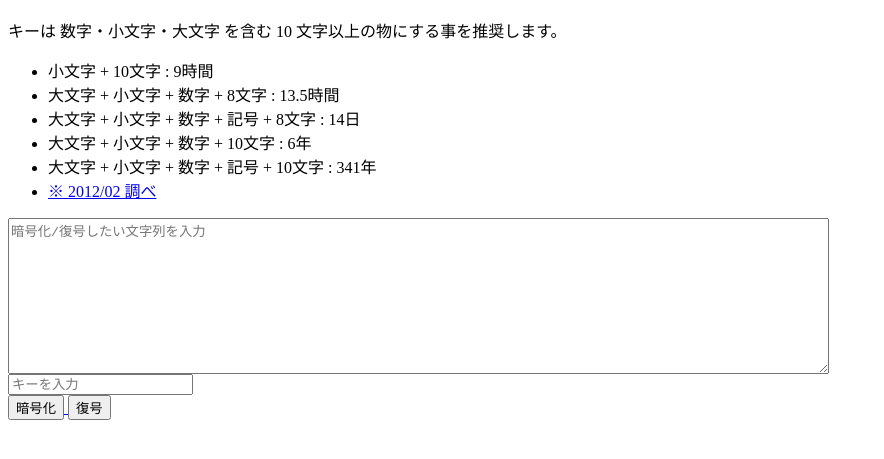
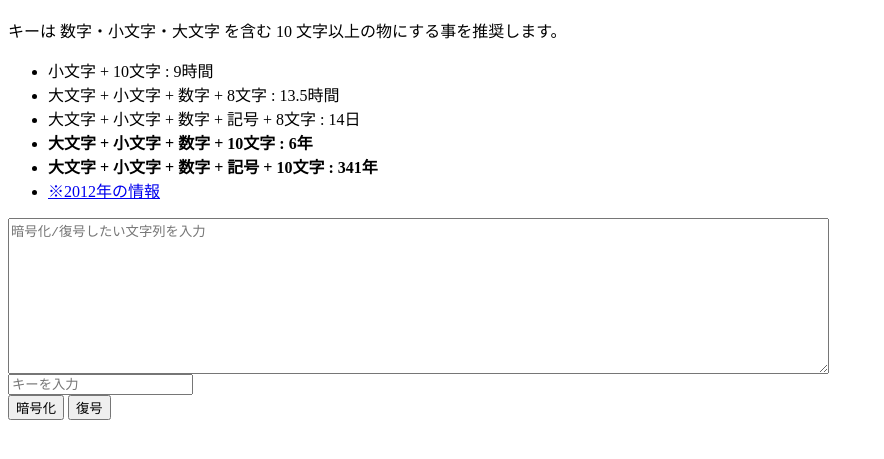
Before and after one commit to katai5plate/crypt-tool, a plain HTML site: page index.html in a window 1280 px wide. Shown: the part 57-516 px from the top of the page, without its empty margins (0-884 px from the left). Drawn offline with Linux system fonts and the light colour scheme.

Commit message:
Update index.html

```diff
--- a/index.html
+++ b/index.html
@@ -9,9 +9,11 @@
  <li>小文字 + 10文字 : 9時間</li>
  <li>大文字 + 小文字 + 数字 + 8文字 : 13.5時間</li>
  <li>大文字 + 小文字 + 数字 + 記号 + 8文字 : 14日</li>
+ <strong>
  <li>大文字 + 小文字 + 数字 + 10文字 : 6年</li>
  <li>大文字 + 小文字 + 数字 + 記号 + 10文字 : 341年</li>
- <li><a href="https://www.dit.co.jp/service/security/report/03.html">※ 2012/02 調べ</li></p>
+ </strong>
+ <li><a href="https://www.dit.co.jp/service/security/report/03.html">※2012年の情報</a></li>
 </ul>
 
 <textarea id="contents" rows="10" cols="100" placeholder="暗号化/復号したい文字列を入力"></textarea>
```
